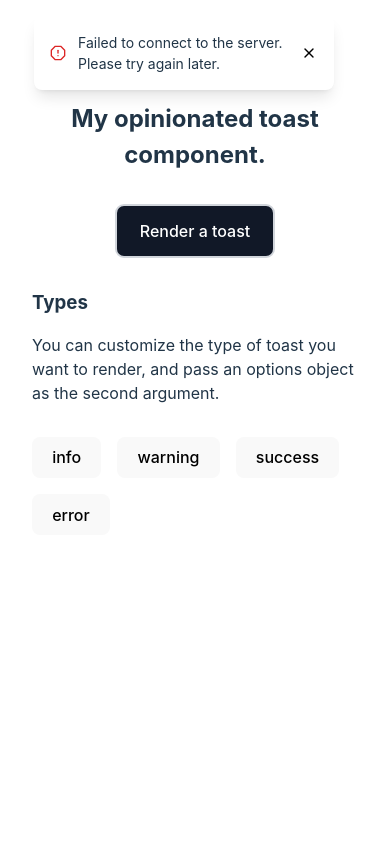
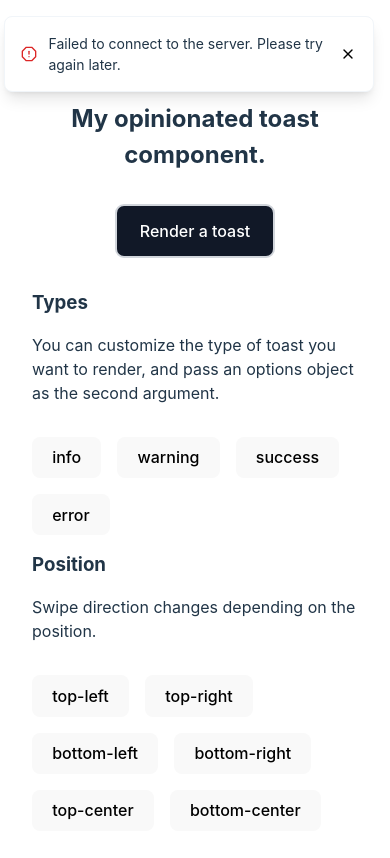
Before and after one commit to younessbennaj/toast-notifications, a React (Vite) app: page / in a window 390 px wide. Both pictures are taken after a click on the button "Render a toast". Shown: the top 858 px of the page. Built offline with nearby package versions, Linux system fonts and the light colour scheme.

Commit message:
feat: improve responsive

```diff
--- a/src/App.tsx
+++ b/src/App.tsx
@@ -1,97 +1,33 @@
-// import { useState } from "react";
+import { useState } from "react";
 import "./App.css";
+import ToastProvider, {
+  PositionType,
+} from "./components/ToastProvider/ToastProvider";
 
-import { VARIANT_OPTIONS } from "./constants";
-import { ToastType } from "./types";
+import { TOAST_MESSAGES, VARIANT_OPTIONS } from "./constants";
 import { useToast } from "./useToast";
 
-const toastMessages = [
-  { variant: "info", message: "Your profile has been updated successfully." },
-  { variant: "success", message: "You have successfully logged in!" },
-  { variant: "error", message: "An error occurred while saving your changes." },
-  {
-    variant: "warning",
-    message: "Your session is about to expire. Please save your work!",
-  },
-  {
-    variant: "info",
-    message: "A new version is available. Refresh to update.",
-  },
-  {
-    variant: "success",
-    message: "Your password has been changed successfully.",
-  },
-  {
-    variant: "error",
-    message: "Failed to connect to the server. Please try again later.",
-  },
-  {
-    variant: "warning",
-    message: "Storage almost full! Consider freeing up some space.",
-  },
-  { variant: "info", message: "You have new notifications waiting." },
-  { variant: "success", message: "Your order has been placed successfully!" },
-  {
-    variant: "error",
-    message: "Payment failed. Please check your payment details.",
-  },
-  {
-    variant: "warning",
-    message: "Password strength is weak. Consider using a stronger password.",
-  },
-  { variant: "info", message: "New messages in your inbox." },
-  { variant: "success", message: "File uploaded successfully!" },
-  { variant: "error", message: "File upload failed. Please try again." },
-  {
-    variant: "warning",
-    message: "You have unsaved changes. Be sure to save before exiting.",
-  },
-  { variant: "info", message: "Settings updated successfully." },
-  { variant: "success", message: "You’ve been subscribed to our newsletter." },
-  {
-    variant: "error",
-    message: "Login attempt failed. Please check your credentials.",
-  },
-  { variant: "warning", message: "You are nearing your API request limit." },
-] as ToastType[];
-
 function getRandomMessage() {
-  return toastMessages[Math.floor(Math.random() * toastMessages.length)];
+  return TOAST_MESSAGES[Math.floor(Math.random() * TOAST_MESSAGES.length)];
 }
 
-function App() {
+function ToastCreator() {
   const { createToast } = useToast();
 
   return (
-    <main>
-      <div
-        style={{
-          textAlign: "center",
-          marginBottom: "2rem",
-        }}
-      >
-        <h1
-          style={{
-            fontSize: "3rem",
-            marginBottom: "1rem",
-          }}
-        >
-          ToastJam
-        </h1>
-        <h2
-          style={{
-            marginBottom: "2rem",
-          }}
-        >
-          My opinionated toast component.
-        </h2>
     <button
       className="primary-button"
       onClick={() => createToast(getRandomMessage())}
     >
       Render a toast
     </button>
-      </div>
+  );
+}
+
+function ToastTypes() {
+  const { createToast } = useToast();
+
+  return (
     <div
       style={{
         display: "flex",
@@ -131,7 +67,90 @@ function App() {
         ))}
       </ul>
     </div>
+  );
+}
+
+function ToastsPosition({
+  onPositionChange,
+}: {
+  onPositionChange: (position: PositionType) => void;
+}) {
+  return (
+    <div
+      style={{
+        display: "flex",
+        flexDirection: "column",
+        gap: "1rem",
+      }}
+    >
+      <h3>Position</h3>
+      <p>Swipe direction changes depending on the position.</p>
+
+      <ul
+        style={{
+          display: "flex",
+          gap: "1rem",
+          listStyle: "none",
+          padding: 0,
+          flexWrap: "wrap",
+        }}
+      >
+        {[
+          "top-left",
+          "top-right",
+          "bottom-left",
+          "bottom-right",
+          "top-center",
+          "bottom-center",
+        ].map((pos) => (
+          <li key={pos}>
+            <button onClick={() => onPositionChange(pos as PositionType)}>
+              {pos}
+            </button>
+          </li>
+        ))}
+      </ul>
+    </div>
+  );
+}
+
+function App() {
+  const [position, setPosition] = useState<PositionType>("top-right");
+
+  return (
+    <ToastProvider position={position}>
+      <main>
+        <div
+          style={{
+            textAlign: "center",
+            marginBottom: "2rem",
+          }}
+        >
+          <h1
+            style={{
+              fontSize: "3rem",
+              marginBottom: "1rem",
+            }}
+          >
+            ToastJam
+          </h1>
+          <h2
+            style={{
+              marginBottom: "2rem",
+            }}
+          >
+            My opinionated toast component.
+          </h2>
+          <ToastCreator />
+        </div>
+        <ToastTypes />
+        <ToastsPosition
+          onPositionChange={(pos) => {
+            setPosition(pos);
+          }}
+        />
       </main>
+    </ToastProvider>
   );
 }
 
--- a/src/components/Toast/Toast.module.css
+++ b/src/components/Toast/Toast.module.css
@@ -19,13 +19,18 @@
 .toast {
   box-shadow: 0 10px 15px -3px rgb(0 0 0 / 0.1), 0 4px 6px -4px rgb(0 0 0 / 0.1);
   border-radius: 8px;
-  width: 300px;
+  width: 95vw;
   background-color: #fff;
   display: flex;
   align-items: center;
   justify-content: start;
+  border: 1px solid #f1f5f9;
 
   span {
     font-size: 14px;
   }
+
+  @media (min-width: 768px) {
+    width: 300px;
+  }
 }
--- a/src/components/ToastProvider/ToastProvider.module.css
+++ b/src/components/ToastProvider/ToastProvider.module.css
@@ -1,5 +1,5 @@
 .wrapper {
-  position: fixed;
+  position: absolute;
   top: 16px;
   right: 16px;
   display: flex;
@@ -8,5 +8,9 @@
   list-style-type: none;
   padding: 0;
   margin: 0;
-  width: 340px;
+  width: 95vw;
+
+  @media (min-width: 768px) {
+    width: 340px;
+  }
 }
--- a/src/components/ToastProvider/ToastProvider.tsx
+++ b/src/components/ToastProvider/ToastProvider.tsx
@@ -15,23 +15,42 @@ export const ToastContext = createContext<{
     duration?: number;
     variant: Variant;
   }) => void;
+  removeToast: (id: string) => void;
+  removeAllToasts: () => void;
 }>({
   createToast: () => {
     throw new Error(
       "You can't call showToast() outside of a <ToastProvider> – add it to your tree."
     );
   },
+  removeToast: () => {
+    throw new Error(
+      "You can't call removeToast() outside of a <ToastProvider> – add it to your tree."
+    );
+  },
+  removeAllToasts: () => {
+    throw new Error(
+      "You can't call removeAllToasts() outside of a <ToastProvider> – add it to your tree."
+    );
+  },
 });
 
-function ToastProvider({ children }: { children: React.ReactNode }) {
-  const [toasts, setToasts] = useState<ToastType[]>([
-    {
-      duration: 2000,
-      id: window.crypto.randomUUID(),
-      message: "Test",
-      variant: "info",
-    },
-  ]);
+export type PositionType =
+  | "top-left"
+  | "top-right"
+  | "bottom-left"
+  | "bottom-right"
+  | "top-center"
+  | "bottom-center";
+
+function ToastProvider({
+  children,
+  position = "top-right",
+}: {
+  children: React.ReactNode;
+  position?: PositionType;
+}) {
+  const [toasts, setToasts] = useState<ToastType[]>([]);
 
   function createToast({
     message,
@@ -72,6 +91,10 @@ function ToastProvider({ children }: { children: React.ReactNode }) {
     };
   }, []);
 
+  const removeAllToasts = React.useCallback(() => {
+    setToasts([]);
+  }, [setToasts]);
+
   // use useCallback to memoize the function so that it doesn't change on every render and create new timer inside toast
   const removeToast = React.useCallback(
     (id: string) => {
@@ -84,7 +107,20 @@ function ToastProvider({ children }: { children: React.ReactNode }) {
 
   return (
     <>
-      <ul className={styles.wrapper}>
+      <ul
+        className={styles.wrapper}
+        style={{
+          top: position.startsWith("top") ? "1rem" : "auto",
+          bottom: position.startsWith("bottom") ? "1rem" : "auto",
+          left: position.endsWith("left")
+            ? "1rem"
+            : position.endsWith("center")
+            ? "50%"
+            : "auto",
+          right: position.endsWith("right") ? "1rem" : "auto",
+          transform: position.endsWith("center") ? "translateX(-50%)" : "none", // Corrected to translate to the left for centering
+        }}
+      >
         <AnimatePresence mode="popLayout">
           {toasts.map((toast) => (
             <motion.li
@@ -108,7 +144,9 @@ function ToastProvider({ children }: { children: React.ReactNode }) {
           ))}
         </AnimatePresence>
       </ul>
-      <ToastContext.Provider value={{ createToast }}>
+      <ToastContext.Provider
+        value={{ createToast, removeToast, removeAllToasts }}
+      >
         {children}
       </ToastContext.Provider>
     </>
--- a/src/constants.ts
+++ b/src/constants.ts
@@ -1,4 +1,5 @@
 import { AlertOctagon, AlertTriangle, CheckCircle, Info } from "react-feather";
+import { ToastType } from "./types";
 
 export const TOAST_DURATION = 10000;
 
@@ -28,6 +29,56 @@ export const COLORS_BY_VARIANT = {
   },
 } as const;
 
+export const TOAST_MESSAGES = [
+  { variant: "info", message: "Your profile has been updated successfully." },
+  { variant: "success", message: "You have successfully logged in!" },
+  { variant: "error", message: "An error occurred while saving your changes." },
+  {
+    variant: "warning",
+    message: "Your session is about to expire. Please save your work!",
+  },
+  {
+    variant: "info",
+    message: "A new version is available. Refresh to update.",
+  },
+  {
+    variant: "success",
+    message: "Your password has been changed successfully.",
+  },
+  {
+    variant: "error",
+    message: "Failed to connect to the server. Please try again later.",
+  },
+  {
+    variant: "warning",
+    message: "Storage almost full! Consider freeing up some space.",
+  },
+  { variant: "info", message: "You have new notifications waiting." },
+  { variant: "success", message: "Your order has been placed successfully!" },
+  {
+    variant: "error",
+    message: "Payment failed. Please check your payment details.",
+  },
+  {
+    variant: "warning",
+    message: "Password strength is weak. Consider using a stronger password.",
+  },
+  { variant: "info", message: "New messages in your inbox." },
+  { variant: "success", message: "File uploaded successfully!" },
+  { variant: "error", message: "File upload failed. Please try again." },
+  {
+    variant: "warning",
+    message: "You have unsaved changes. Be sure to save before exiting.",
+  },
+  { variant: "info", message: "Settings updated successfully." },
+  { variant: "success", message: "You’ve been subscribed to our newsletter." },
+  {
+    variant: "error",
+    message: "Login attempt failed. Please check your credentials.",
+  },
+  { variant: "warning", message: "You are nearing your API request limit." },
+] as ToastType[];
+
 // any key of COLORS_BY_VARIANT
 export const VARIANT_OPTIONS = Object.keys(COLORS_BY_VARIANT) as Array<Variant>;
 
--- a/src/index.css
+++ b/src/index.css
@@ -11,6 +11,10 @@
   text-rendering: optimizeLegibility;
   -webkit-font-smoothing: antialiased;
   -moz-osx-font-smoothing: grayscale;
+}
+
+* {
+  box-sizing: border-box;
 }
 
 a {
--- a/src/main.tsx
+++ b/src/main.tsx
@@ -1,13 +1,10 @@
-import { StrictMode } from 'react'
-import { createRoot } from 'react-dom/client'
-import App from './App.tsx'
-import './index.css'
-import ToastProvider from './components/ToastProvider/ToastProvider.tsx'
+import { StrictMode } from "react";
+import { createRoot } from "react-dom/client";
+import App from "./App.tsx";
+import "./index.css";
 
-createRoot(document.getElementById('root')!).render(
+createRoot(document.getElementById("root")!).render(
   <StrictMode>
-    <ToastProvider>
-      <App />
-    </ToastProvider>
-  </StrictMode>,
-)
+    <App />
+  </StrictMode>
+);
```
Lines whose indentation alone changed are shown as unchanged.
